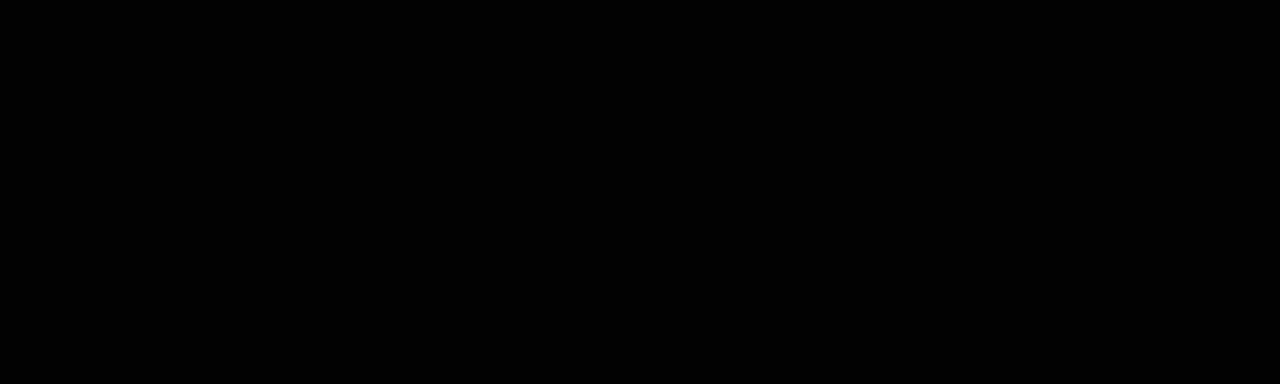
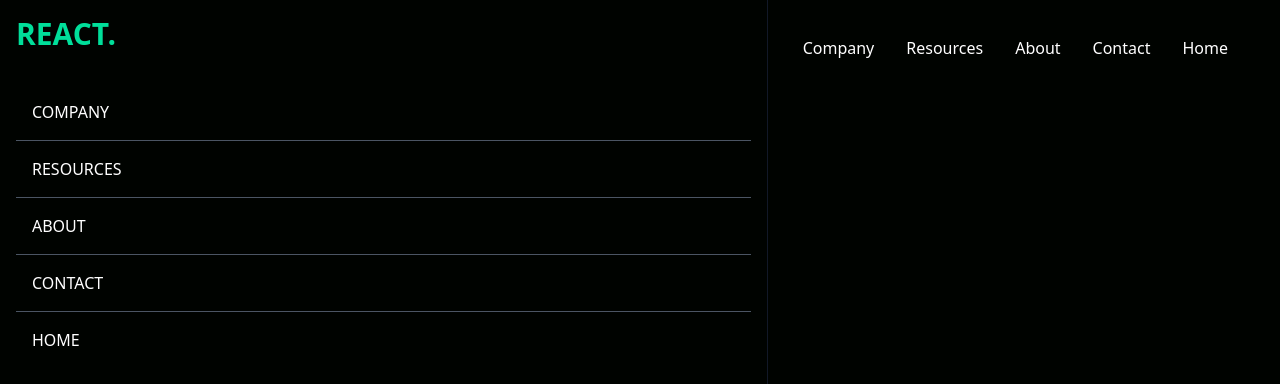
Before and after one commit to Harrytimbog/react-tailwind, a React (Vite) app: page / in a window 1280 px wide. Shown: the top 384 px of the page. Built offline with nearby package versions, Linux system fonts and the light colour scheme.

Commit message:
Build Navbar component

```diff
--- a/package.json
+++ b/package.json
@@ -11,7 +11,8 @@
   },
   "dependencies": {
     "react": "^18.2.0",
-    "react-dom": "^18.2.0"
+    "react-dom": "^18.2.0",
+    "react-icons": "^4.9.0"
   },
   "devDependencies": {
     "@types/react": "^18.0.37",
--- a/src/App.jsx
+++ b/src/App.jsx
@@ -1,5 +1,11 @@
+import Navbar from "./components/Navbar";
+
 function App() {
-  return <></>;
+  return (
+    <>
+      <Navbar />
+    </>
+  );
 }
 
 export default App;
--- /dev/null
+++ b/src/components/Navbar.jsx
@@ -0,0 +1,44 @@
+import { useState } from "react";
+import { AiOutlineClose, AiOutlineMenu } from "react-icons/ai";
+
+const Navbar = () => {
+  const [nav, setNav] = useState(false);
+
+  const handleNav = () => {
+    setNav(!nav);
+  };
+
+  return (
+    <div className="flex justify-between items-center h-24 max-w-[1240px] mx-auto px-4 text-white">
+      <h1 className="w-full text-3xl font-bold text-[#00df9a]">REACT.</h1>
+      <ul className="hidden md:flex">
+        <li className="p-4">Company</li>
+        <li className="p-4">Resources</li>
+        <li className="p-4">About</li>
+        <li className="p-4">Contact</li>
+        <li className="p-4">Home</li>
+      </ul>
+      <div onClick={handleNav} className="block md:hidden">
+        {!nav ? <AiOutlineClose size={20} /> : <AiOutlineMenu size={20} />}
+      </div>
+      <div
+        className={
+          !nav
+            ? "fixed left-0 top-0 w-[60%] h-full border-r border-r-gray-900 bg-[#000300] ease-in-out duration-500"
+            : "fixed left-[-100%]"
+        }
+      >
+        <h1 className="w-full text-3xl font-bold text-[#00df9a] m-4">REACT.</h1>
+        <ul className="uppercase p-4">
+          <li className="p-4 border-b border-gray-600">Company</li>
+          <li className="p-4 border-b border-gray-600">Resources</li>
+          <li className="p-4 border-b border-gray-600">About</li>
+          <li className="p-4 border-b border-gray-600">Contact</li>
+          <li className="p-4">Home</li>
+        </ul>
+      </div>
+    </div>
+  );
+};
+
+export default Navbar;
```
Also changed, not shown: 1 other file (tests, documents, lock files or other folders).
